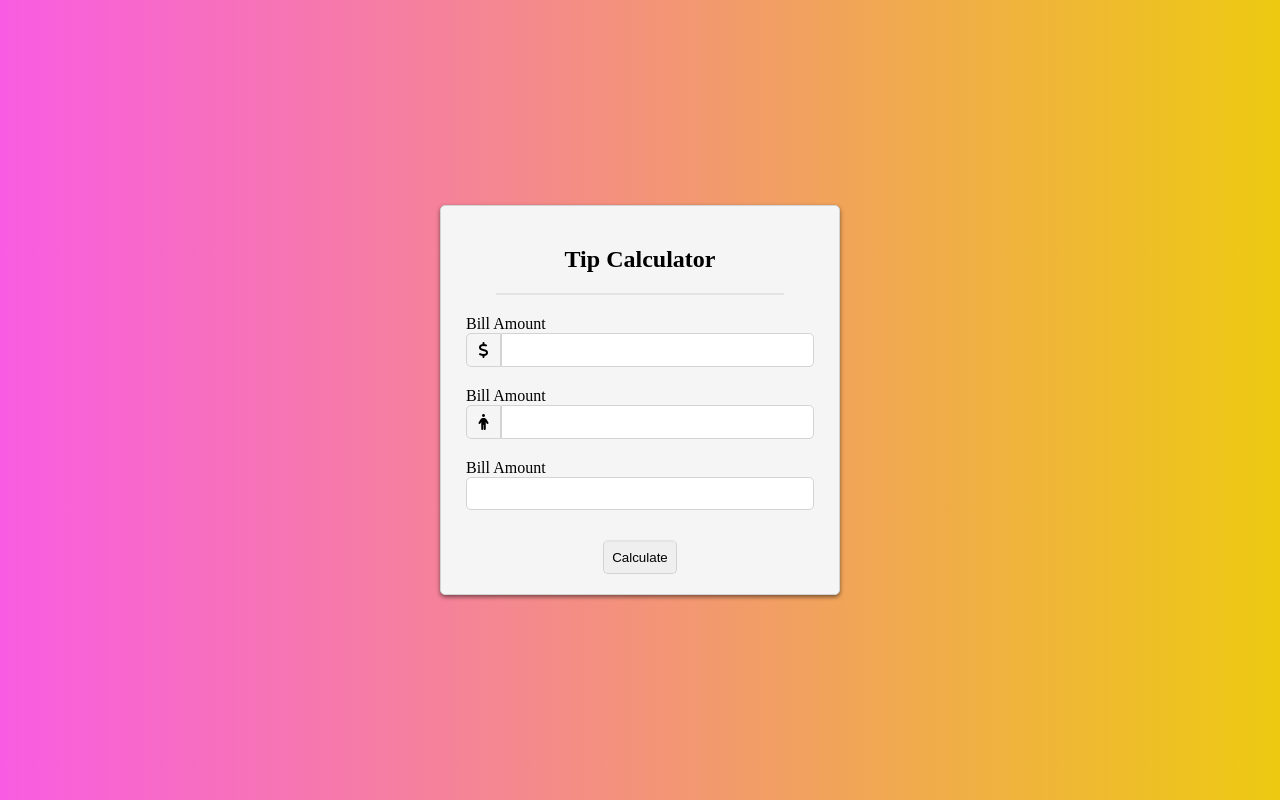
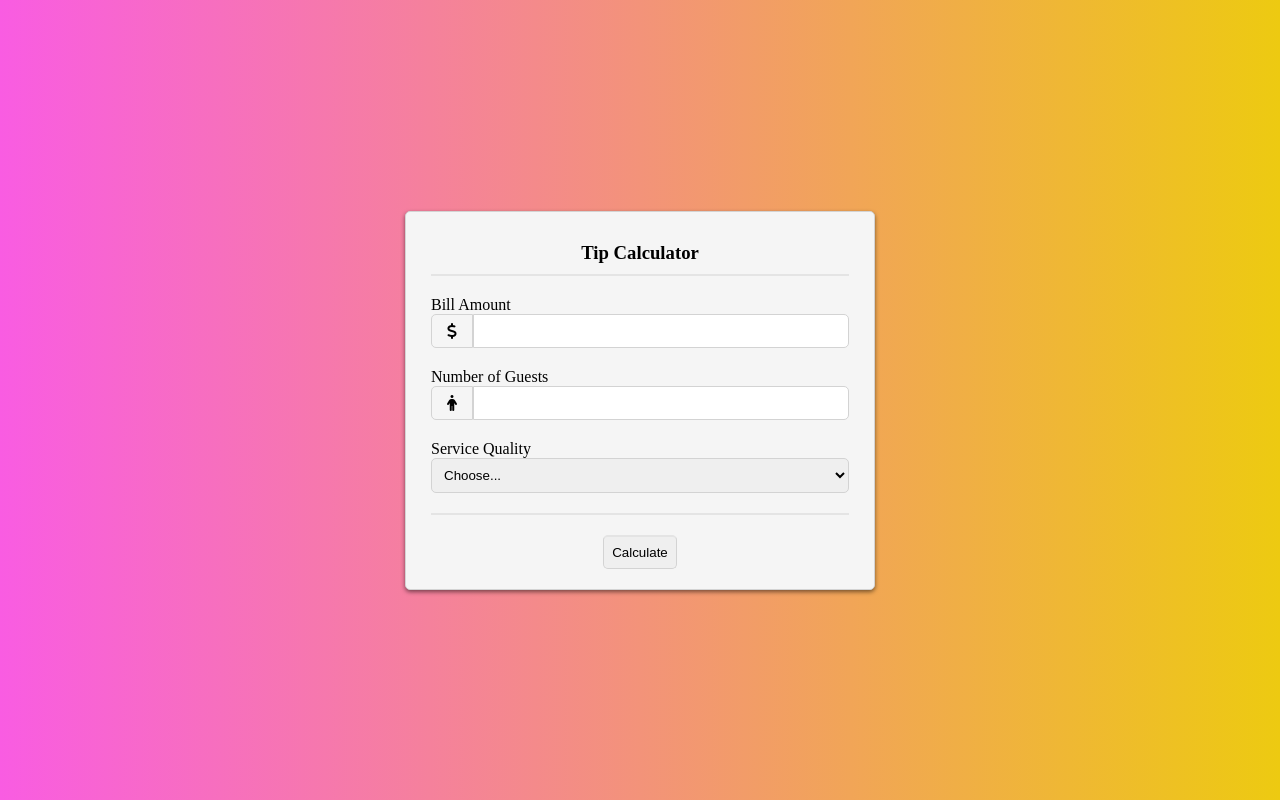
Before and after one commit to MMII0220/Tip-Calculator, a plain HTML site: page index.html in a window 1280 px wide. Drawn offline with Linux system fonts and the light colour scheme.

Commit message:
finished html and css

```diff
--- a/index.html
+++ b/index.html
@@ -15,7 +15,7 @@
     <main>
       <div class="container">
         <article class="tip-calculator">
-          <h2 class="suptitle">Tip Calculator</h2>
+          <h3 class="suptitle">Tip Calculator</h3>
 
           <article class="money-list">
             <p class="suptext">Bill Amount</p>
@@ -26,7 +26,7 @@
           </article>
 
           <article class="people-list">
-            <p class="suptext">Bill Amount</p>
+            <p class="suptext">Number of Guests</p>
             <div class="sign">
               <i class="fas fa-male"></i>
               <input class="people" type="number" name="people" />
@@ -34,14 +34,21 @@
           </article>
 
           <article class="percentage-list">
-            <p class="suptext">Bill Amount</p>
-            <input class="percentage" type="number" name="percentage" />
+            <p class="suptext">Service Quality</p>
+            <select class="percentage">
+              <option disabled="" selected="" value="0">Choose...</option>
+              <option value="0.3">30% - Outstanding</option>
+              <option value="0.2">20% - Good</option>
+              <option value="0.15">15% - It was ok</option>
+              <option value="0.1">10% - Bad</option>
+              <option value="0.05">5% - Terrible</option>
+            </select>
           </article>
-
+          <hr class="bottom-line" />
           <button class="calc">Calculate</button>
         </article>
       </div>
     </main>
-    <script src="./main.js"></script>
+    <script defer src="./main.js"></script>
   </body>
 </html>
--- a/main.js
+++ b/main.js
@@ -0,0 +1,10 @@
+const dol = document.querySelector('.dollar'),
+  peo = document.querySelector('.people'),
+  perc = document.querySelectorAll('.percentage'),
+  calc = document.querySelector('.calc');
+
+/* console.log(perc[5]); */
+
+perc.forEach((item) => {
+  console.log(item.value);
+});
--- a/style.css
+++ b/style.css
@@ -3,6 +3,7 @@
   box-sizing: border-box;
 }
 body {
+  font-size: 1rem;
   background: linear-gradient(to right, #f95ce2, #edca11);
 }
 .container {
@@ -17,7 +18,7 @@ body {
   border: 1px solid lightgray;
   background: whitesmoke;
   border-radius: 5px;
-  width: 400px;
+  width: 470px;
   margin: auto;
   padding: 0 25px;
   font-size: 1rem;
@@ -25,14 +26,18 @@ body {
   box-shadow: 0px 2px 4px 0px rgb(0 0 0 / 50%);
 }
 .suptitle {
-  margin: 20px 30px;
-  padding: 20px 10px;
+  margin: 20px auto;
+  padding: 10px;
   text-align: center;
   font-weight: bold;
   border-bottom: 2px solid rgba(211, 211, 211, 0.5);
+  width: 100%;
 }
 .suptext {
   margin-top: 20px;
+}
+.bottom-line {
+  border: 1px solid rgba(211, 211, 211, 0.5);
 }
 .fa-dollar-sign {
   width: 10%;
@@ -45,6 +50,11 @@ body {
   border-bottom-right-radius: 0;
   background: whitesmoke;
   text-align: center;
+
+  transition: 0.1s linear background-color;
+}
+.fa-dollar-sign:hover {
+  background-color: rgba(0, 0, 0, 0.1);
 }
 .fa-male {
   width: 10%;
@@ -57,9 +67,15 @@ body {
   border-bottom-right-radius: 0;
   background: whitesmoke;
   text-align: center;
+
+  transition: 0.1s linear background-color;
+}
+.fa-male:hover {
+  background-color: rgba(0, 0, 0, 0.1);
 }
 .sign {
   display: flex;
+  font-style: italic;
 }
 .dollar {
   box-sizing: border-box;
@@ -88,7 +104,7 @@ body {
   border-radius: 5px;
   border: 1px solid lightgray;
 
-  margin-bottom: 30px;
+  margin-bottom: 20px;
 }
 .calc {
   padding: 8px;
@@ -103,4 +119,5 @@ body {
 
   border-top: 2px solid #e4e4e4;
   margin-bottom: 20px;
+  margin-top: 20px;
 }
```
